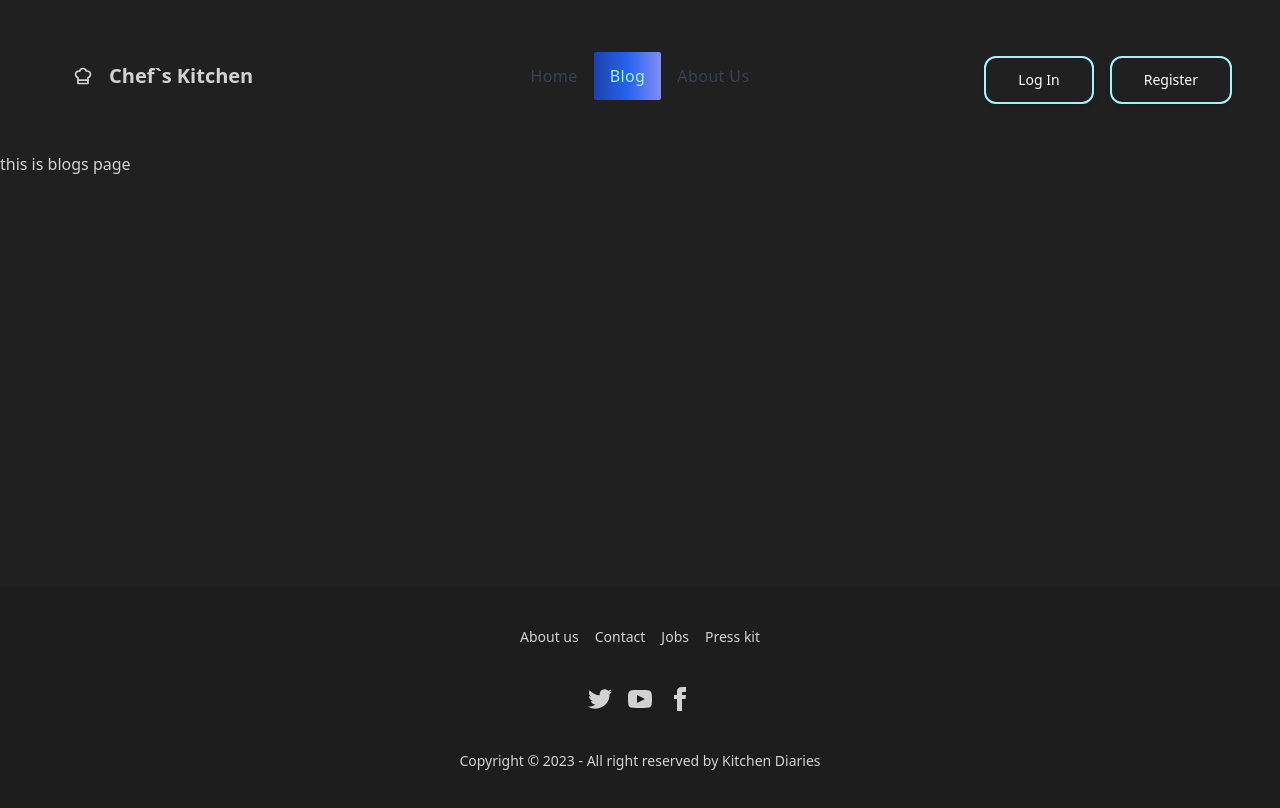
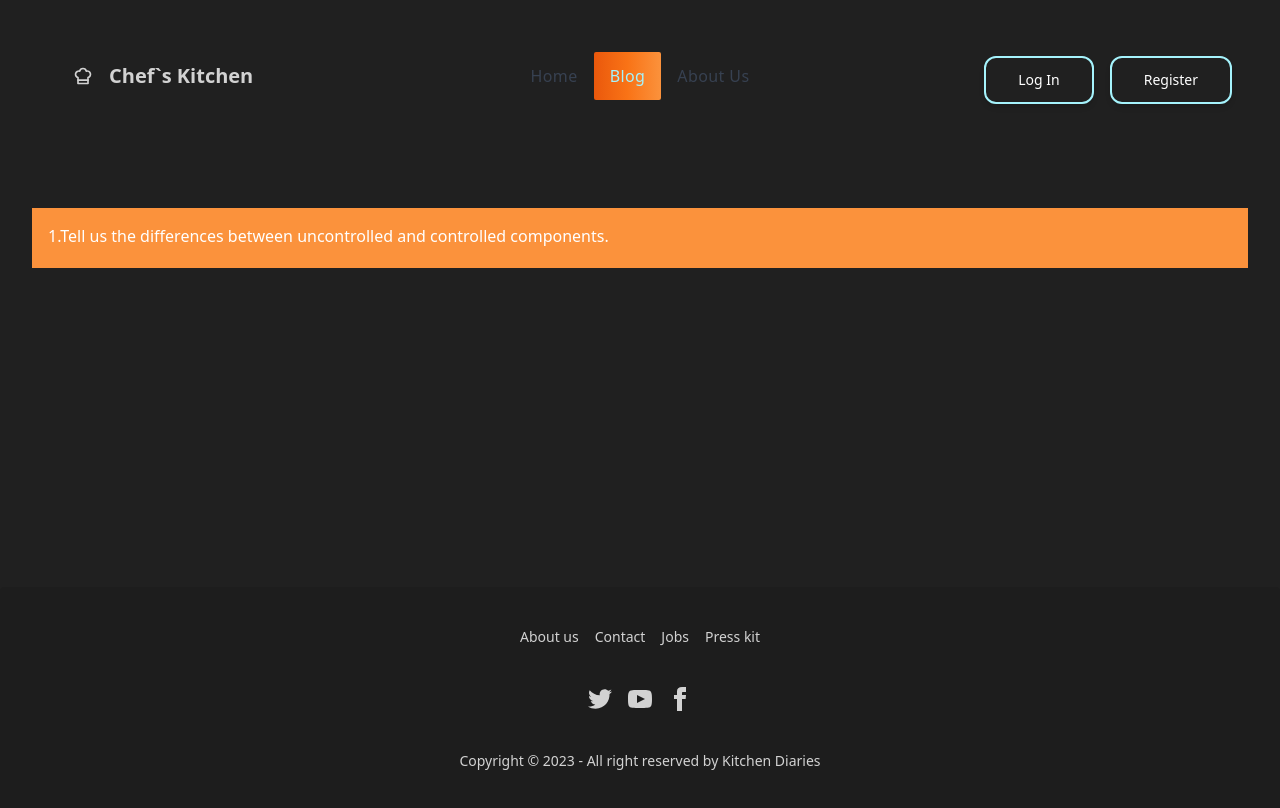
Before and after one commit to JonaiedHasan/Chefs-Kitchen, a React (Vite) app: page /blogs in a window 1280 px wide. Shown: the top 808 px of the page. Built offline with nearby package versions, Linux system fonts and the light colour scheme; no server answers.

Commit message:
answer the 1st question

```diff
--- a/src/components/Blogs.jsx
+++ b/src/components/Blogs.jsx
@@ -3,8 +3,19 @@ import React from 'react';
 
 const Blogs = () => {
     return (
-        <div>
-            this is blogs page
+        <div className='my-container'>
+            <div className="collapse my-4">
+                <input type="checkbox" className="peer" />
+                <div className="collapse-title bg-orange-400 text-white peer-checked:bg-secondary peer-checked:text-secondary-content">
+                    1.Tell us the differences between uncontrolled and controlled components.
+                </div>
+                <div className="collapse-content bg-primary text-primary-content peer-checked:bg-secondary peer-checked:text-secondary-content">
+                    <p>
+                        In React, controlled components refer to the components that are controlled by React state, meaning their state is updated by React. On the other hand, uncontrolled components refer to the components that handle their own state internally and do not rely on React to update their state. The key difference between the two is that with controlled components, React handles the state, while with uncontrolled components, the component handles its own state. This makes controlled components more predictable and easier to test, while uncontrolled components provide more flexibility and require less code.</p>
+                </div>
+            </div>
+
+
         </div>
     );
 };
--- a/src/index.css
+++ b/src/index.css
@@ -7,20 +7,20 @@
 }
 
 .btn-primary {
-  @apply font-medium  transition duration-200  shadow-md  md:mb-0  px-4 py-2 md:px-8 md:py-3 m-2 text-lg rounded-xl border-2  text-cyan-200 hover:bg-indigo-400 bg-gradient-to-r from-blue-800 via-blue-600 to-indigo-400 inline-block;
+  @apply font-medium  transition duration-200  shadow-md  md:mb-0  px-4 py-2 md:px-8 md:py-3 m-2 text-lg rounded-xl border-2  text-cyan-200 hover:bg-indigo-400 bg-gradient-to-r from-orange-800 via-orange-600 to-orange-200 inline-block;
 }
 .btn-outlined {
   @apply font-medium  transition duration-200  shadow-md  md:mb-0  px-4 py-2 md:px-8 md:py-3 m-2 text-sm rounded-xl  text-white hover:bg-cyan-400 hover:border-transparent border-2 border-cyan-200;
 }
 .active {
-  @apply font-medium tracking-wide text-cyan-200 transition-colors duration-200 bg-gradient-to-r  from-blue-800 via-blue-600 to-indigo-400 rounded-full;
+  @apply font-medium tracking-wide text-cyan-200 transition-colors duration-200 bg-gradient-to-r  from-orange-600 via-orange-500 to-orange-400 rounded-full;
 }
 
 .default {
   @apply font-medium tracking-wide text-gray-700 transition-colors duration-200 hover:text-blue-600;
 }
 .text-color {
-  @apply bg-gradient-to-r from-blue-600 via-blue-500 to-indigo-400 text-transparent bg-clip-text;
+  @apply bg-gradient-to-r from-orange-600 via-orange-500 to-orange-50 text-transparent bg-clip-text;
 }
 
 .error {
```
